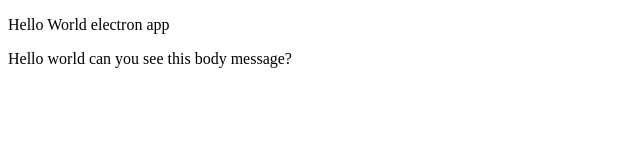
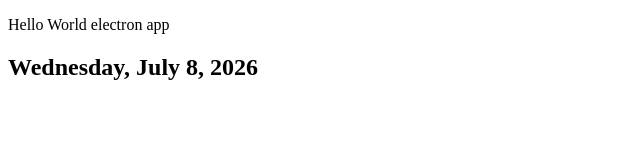
Before and after one commit to charlyx125/calendar-electron-app, an Electron app: page index.html in a window 900 px wide. Shown: the whole page, without its empty margins (0-640 px from the left). Drawn offline with Linux system fonts and the light colour scheme.

Commit message:
Show today's date on the page

```diff
--- a/index.html
+++ b/index.html
@@ -3,6 +3,12 @@
     <p>Hello World electron app</p>
 </head>
 <body>
-    <p> Hello world can you see this body message?</p>
+   <h2 id="current_date"></h2>
+
+    <script>
+        const options = { weekday: 'long', year: 'numeric', month: 'long', day: 'numeric' };
+        document.getElementById("current_date").innerHTML =
+        new Date().toLocaleDateString('en-US', options);
+    </script>
 </body>
 </html>
```
